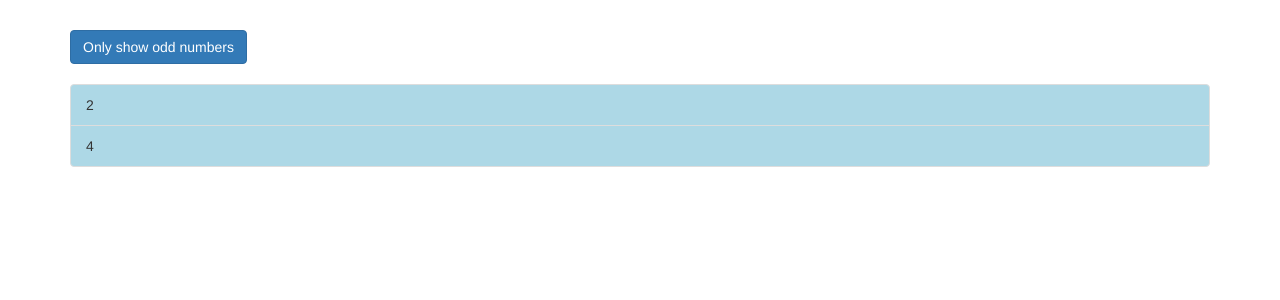
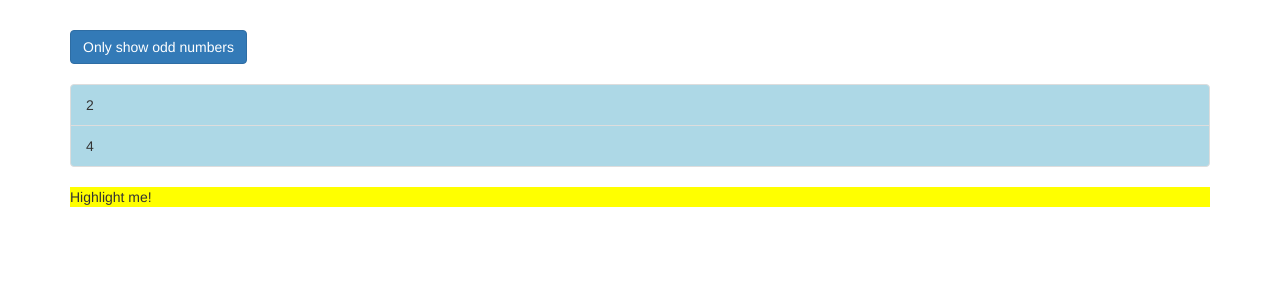
Before and after one commit to laurajunco/angular, an Angular app in the folder directives/: page / in a window 1280 px wide. Shown: the top 300 px of the page. Built offline with nearby package versions, Linux system fonts and the light colour scheme.

Commit message:
Creating a Basic Attribute Directive

```diff
--- a/directives/src/app/app.component.html
+++ b/directives/src/app/app.component.html
@@ -25,6 +25,7 @@
           </li>
         </div>
       </ul>
+      <p appBasicHighlight>Highlight me!</p>
     </div>
   </div>
 </div>
--- /dev/null
+++ b/directives/src/app/basic-highlight/basic-highlight.directive.ts
@@ -0,0 +1,12 @@
+import { Directive, ElementRef, OnInit } from "@angular/core";
+
+@Directive({
+  selector: "[appBasicHighlight]",
+})
+export class BasicHighlightDirective implements OnInit {
+  // we ask angular to gives us the reference of the element the directive was called in
+  constructor(private elementRef: ElementRef) {}
+  ngOnInit(): void {
+    this.elementRef.nativeElement.style.backgroundColor = "yellow";
+  }
+}
```
Also changed, not shown: directives/src/app/app.module.ts (+9 -15 lines), 1 other file (tests, documents, lock files or other folders).
